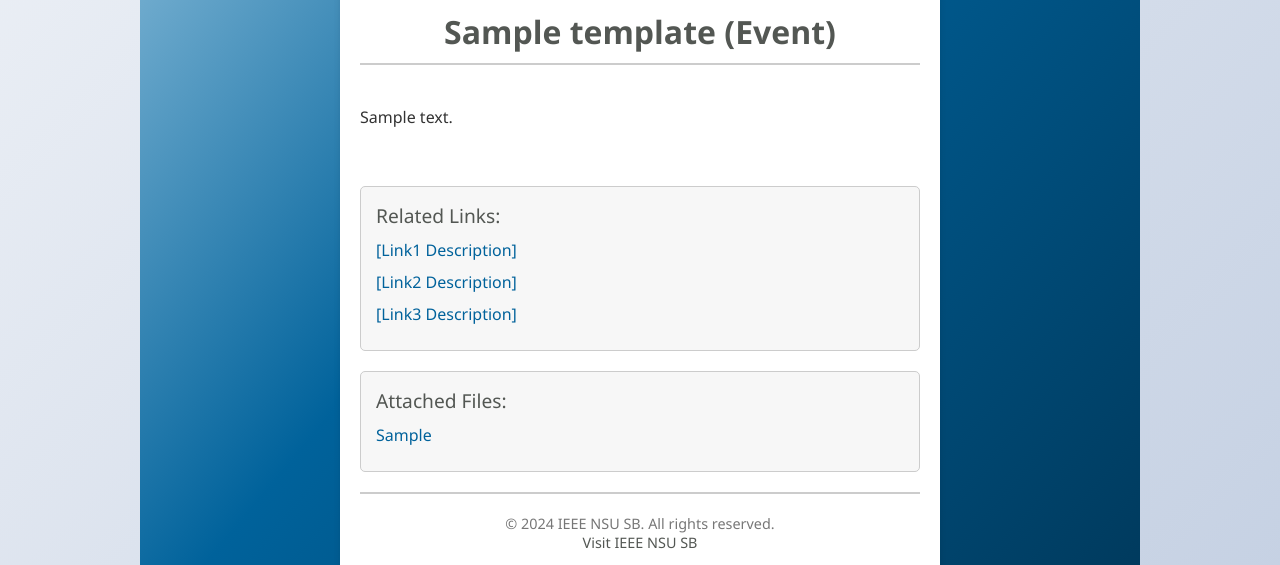
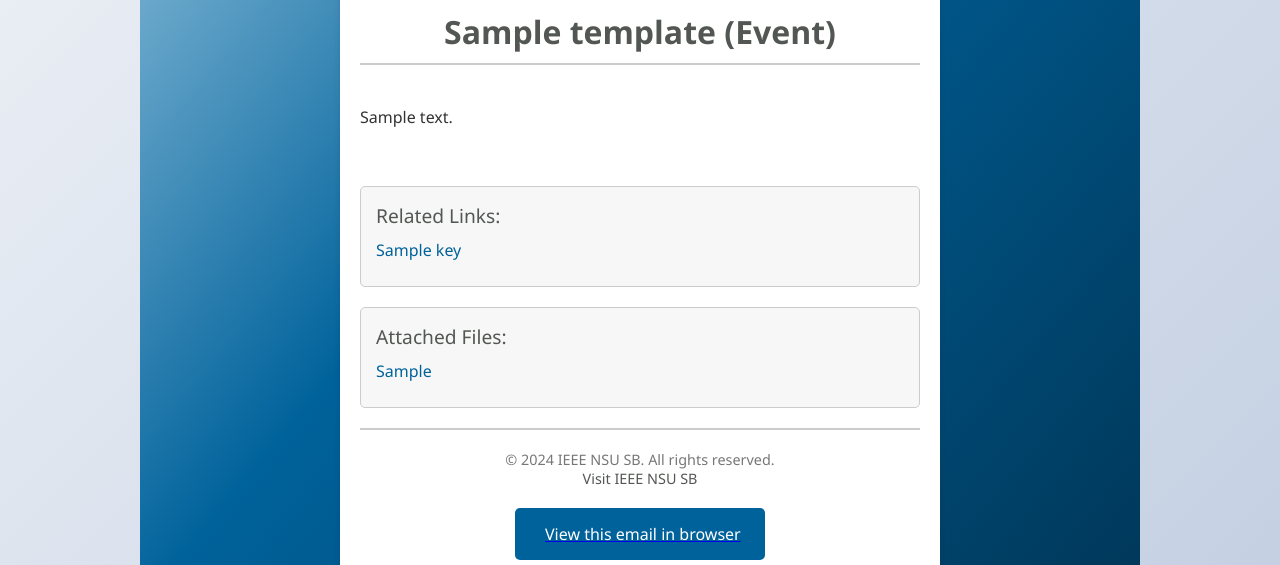
Before and after one commit to ArmanMokammel/Matha_Nosto_Email, a Django app: template email_templater/templates/email_template.html in a window 1280 px wide. Shown: the part 623-1188 px from the top of the page. Run offline with Django 5.2, Linux system fonts and the light colour scheme; tables that the repository leaves empty hold one stand-in row (values such as "Sample post"); the template is opened without the code that fills it: values that come from a table or form of the project are taken from there, most other values are stand-ins (such as "Sample title", 1, 10 or a date in 2020); data that the repository does not hold is empty; some libraries are stand-ins or nearby versions.

Commit message:
Ekhon disi vaiya

```diff
--- a/email_templater/models.py
+++ b/email_templater/models.py
@@ -9,7 +9,7 @@
   external_links=models.JSONField(null=True, blank=True, default=dict)
   email_recipients=models.JSONField(null=True, blank=True, default=dict)
   template_type = models.CharField(null=False, blank=False, max_length=60)
-
+  banner_image=models.ImageField(null=False, )
   class Meta:
     verbose_name = 'Email Template'
 
--- a/email_templater/templates/email_template.html
+++ b/email_templater/templates/email_template.html
@@ -242,9 +242,11 @@
             <div class="links-section">
                 <h2>Related Links:</h2>
                 <ul>
-                    <li><a href="[Link1 URL]">[Link1 Description]</a></li>
-                    <li><a href="[Link2 URL]">[Link2 Description]</a></li>
-                    <li><a href="[Link3 URL]">[Link3 Description]</a></li>
+                {% for key, value in template.external_links.items %}
+                   <li><a href="{{value}}">{{key}}</a></li>
+                {% endfor %}
+
+
                     <!-- Add more links as needed -->
                 </ul>
             </div>
--- a/email_templater/templates/task_template.html
+++ b/email_templater/templates/task_template.html
@@ -226,9 +226,9 @@
             <div class="links-section">
                 <h2>Related Links:</h2>
                 <ul>
-                    <li><a href="[Link1 URL]">[Link1 Description]</a></li>
-                    <li><a href="[Link2 URL]">[Link2 Description]</a></li>
-                    <li><a href="[Link3 URL]">[Link3 Description]</a></li>
+                {% for key, value in template.external_links.items %}
+                <li><a href="{{value}}">{{key}}</a></li>
+                 {% endfor %}
                     <!-- Add more links as needed -->
                 </ul>
             </div>
--- a/email_templater/views.py
+++ b/email_templater/views.py
@@ -19,7 +19,6 @@
             task_link = request.POST.get('task_link')
             external_links = {}
             external_links[task_link_title] = task_link
-            external_links[task_link_title+"_1"] = task_link
             email_recipients = {}
             if request.POST.getlist('email_addresses[]'):
                 recipients = request.POST.getlist('email_addresses[]')
@@ -53,6 +52,7 @@
        "attachments": attachments,
        "media_url": settings.MEDIA_URL
    }
+   print(template.external_links)
    if template.template_type == 'event':
         return render(request, "email_template.html", context)
    elif template.template_type == 'task':
```
